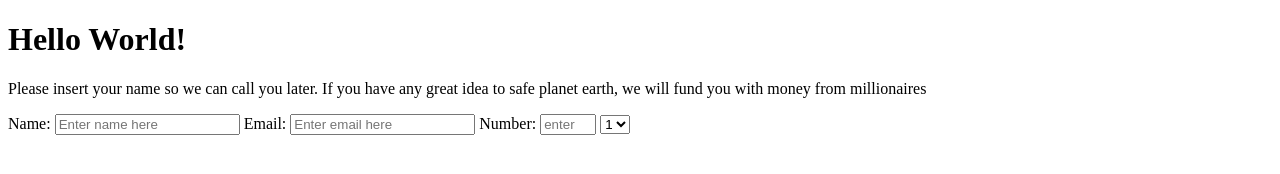
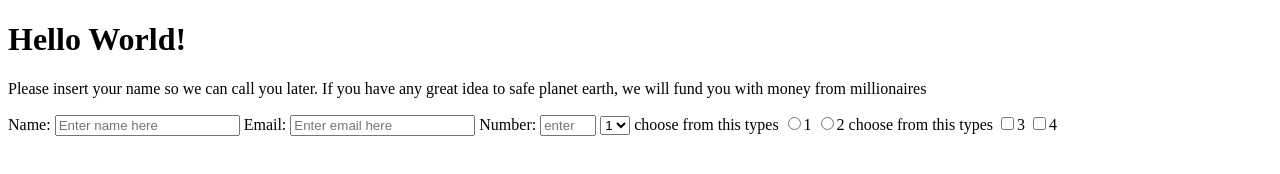
Before and after one commit to Erick-Osterling/Maniple_Erick_pair_programming, a plain HTML site: page fcc-test-suite-template-master/index.html in a window 1280 px wide. Drawn offline with Linux system fonts and the light colour scheme.

Commit message:
user stories 13 and 14 done

```diff
--- a/fcc-test-suite-template-master/index.html
+++ b/fcc-test-suite-template-master/index.html
@@ -25,6 +25,16 @@
         <option value="2">2</option>
       </select>
 
+      <label for="atype">choose from this types
+        <input type="radio" name="atype" value="1">1
+        <input type="radio" name="atype" value="2">2
+      </label>
+
+      <label for="btype">choose from this types
+        <input type="checkbox" name="btype" value="3">3
+        <input type="checkbox" name="btype" value="4">4
+      </label>
+
     </form>
 
 
```
